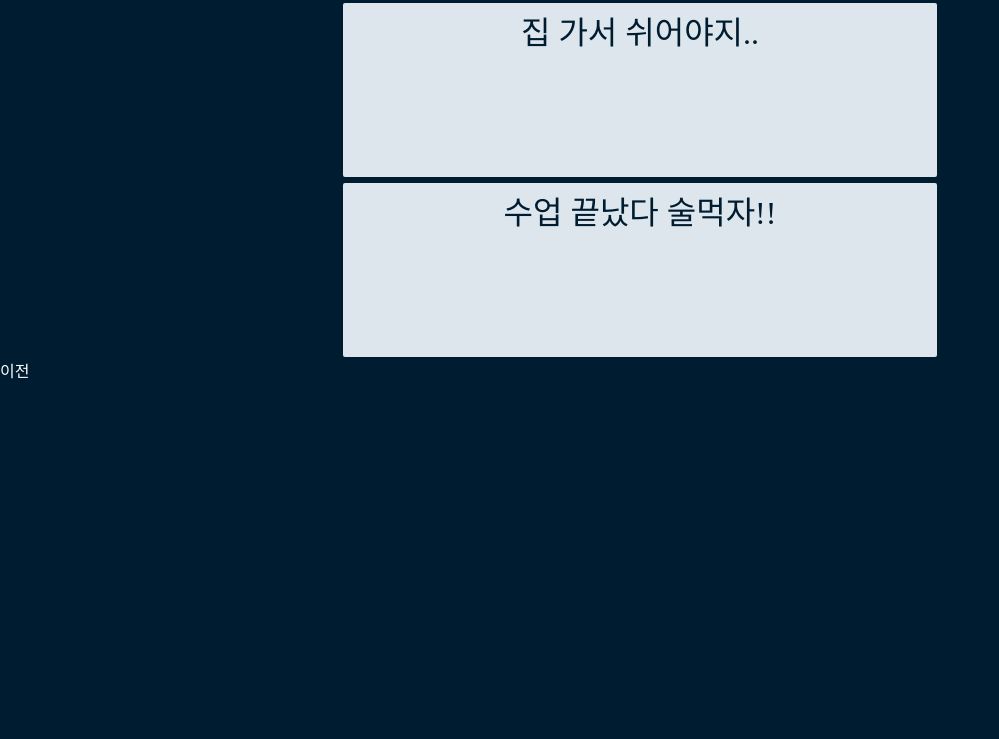
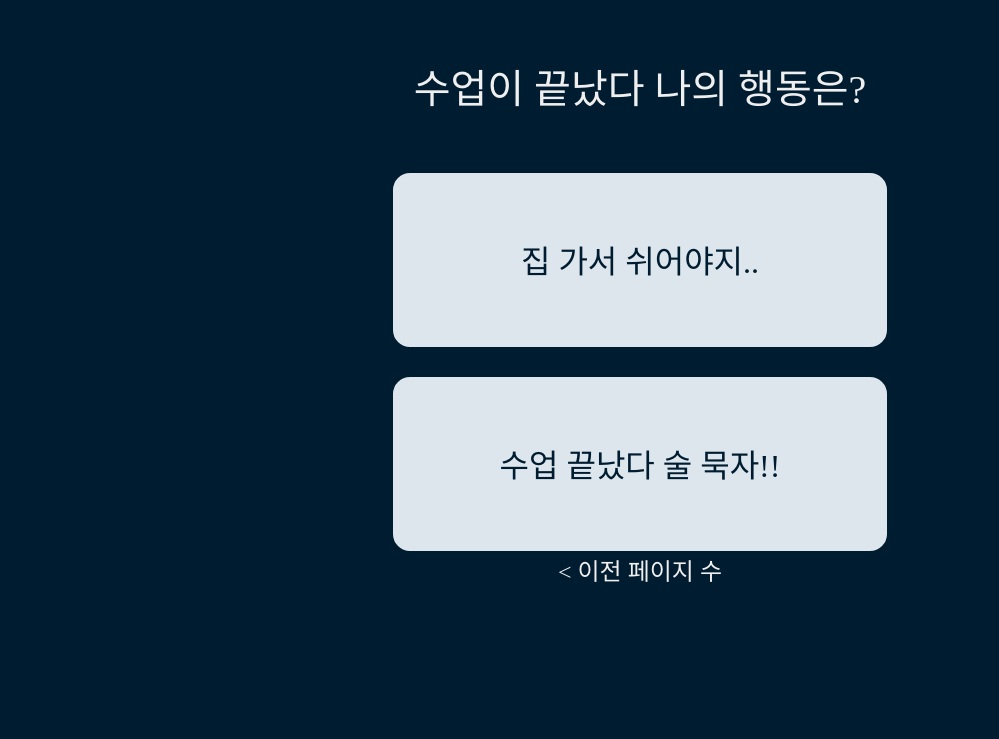
Before and after one commit to ryongseong/django_project, a Django app: page /insight/test1/ in a window 1280 px wide. Shown: the top 739 px of the page, without its empty margins (0-999 px from the left). Run offline with Django 4.2, Linux system fonts and the light colour scheme; some web fonts are replaced.

Commit message:
1차 완성

```diff
--- a/insight/insight/static/style.css
+++ b/insight/insight/static/style.css
@@ -9,56 +9,129 @@
     font-weight: normal;
     font-style: normal;
 }
+
+.shsd{
+    position: absolute;
+    height: fit-content;
+    inset: 0px;
+    /* 페이지 전체 내용 */
+}
+
+.content{
+    text-align: center;
+    /*페이지 안의 내용*/
+}
+
+.shtadf{
+    margin-top: 400px;
+    /* 시작 버튼 위치 옮기기 이미지 넣고 위치 수정 필요 */
+}
+
 a{
     text-decoration: none;
-    color: white;
-    background-color: #001C30;
-    text-align: center;
 }
 
 .btn{
+    width: 240px;
+    height: 60px;
+    color: #001C30;
     background-color: #DDE6ED;
     border: 3px solid #001C30;
-    color: #001C30;
     border-radius: 5px;
-    width: 240px;
-    height: 60px;
     font-size: 32px;
+    text-align: center;
+    /*시작 버튼*/
 }
 
 .btn:hover{
     background-color: #839eb3;
+    color: #001C30;
 }
 
-#E.btn{
-    width: 600px;
-    height: 180px;
-    border: 3px solid #001C30;
-    color: #001C30;
-    background-color: #DDE6ED;
-    font-size: 32px bold;
+footer{
+    width: 100%;
+    position: relative;
+    clear: both;
+    color: white;
     text-align: center;
-    display: flex;
-    justify-content: center;
+}
+
+/* 위에는 메인 페이지 스타일 */
+.shsdd{
+    max-width: 500px;
+    width: 70%;
+    margin: auto auto 150px;
+    /* 전체 페이지 안에서 내용 위치*/
+}
+
+.haeb{
+    padding-top: 60px;
+    /*제일 위의 질문*/
+}
+
+.coount{
+    display: contents;
+    flex-direction: column;
+    /* 이전과 페이지수 묶음 */
+}
+
+.page{
+    font-size: 24px;
+    text-align: center;
+    color: #EFEFEF;
+    display: block;
+    /*페이지 카운트 글자 크기*/
+}
+
+.coount a{
+    font-size: 24px;
+    text-align: center;
+    color: #EFEFEF;
+    /*페이지 카운트 이전 글자 크기*/
 }
 
 
-.content{
-    display: flex;
-    justify-content: center;
+.qud{
+    font-size: 40px;
+    text-align: center;
+    color: #EFEFEF;
+    margin-bottom: 50px;
+    /*제일 위 질문 내용의 글자*/
 }
 
-.sibar{
-    width: 100%;
-    /* height: 10%; */
-    background-color: #001C30;
-    font-size: 16px;
-    line-height: 1.3;
+.qdsd{
+    /*답변 할 수 있는 버튼들 묶음*/
+    display: block;
+}
+
+.answer{
+    /*답변하는 버튼 내용*/
+    font-size: 32px;
+    width: auto;
+    height: 180px;
+    background-color: #DDE6ED;
+    color: #001C30;
+    border: 3px solid #001C30;
+    border-radius: 20px;
+    padding: 65px;
     text-align: center;
-    color: white;
-    padding-top: 20px;
-    margin-top: 30px;
-    /* bottom: 0px; */
-    position: absolute;
-    margin-bottom: 15px;
 }
+
+/* 모바일 화면에서의 스타일 */
+@media (max-width: 768px) {
+    .qdsd {
+        display: flex;
+        flex-direction: column;
+        align-items: center;
+    }
+
+    .answer {
+        width: 300px;
+        max-width: 300px; /* 최대 너비 설정 */
+        height: auto; /* 내용에 맞게 높이 자동 조정 */
+        padding: 20px; /* 내용과의 간격 설정 */
+        font-size: 24px; /* 폰트 크기 조정 */
+        text-align: center;
+        margin: 10px 0; /* 간격 설정 */
+    }
+}
--- a/insight/insight/templates/layout.html
+++ b/insight/insight/templates/layout.html
@@ -13,9 +13,7 @@
 
 </head>
 <body>
-    <!-- 기본 템플릿 안에 삽입될 내용 Start -->
     {% block content %}
     {% endblock %}
-    <!-- 기본 템플릿 안에 삽입될 내용 End -->
-    </body>
+</body>
 </html>
--- a/insight/insight/templates/test1.html
+++ b/insight/insight/templates/test1.html
@@ -1,18 +1,32 @@
 {% extends 'layout.html' %}
-{% block content %}
 <head>
     <title>1번 질문</title>
 </head>
 
+{% block content %}
 <body>
-    <div class="content">
-        <form id="MBTI">
-            <a class="btn" id="E" href="{% url 'insight:second_question' %}">집 가서 쉬어야지..</a>
-            <a class="btn" id="E" href="{% url 'insight:second_question' %}">수업 끝났다 술먹자!!</a>
-        </form>
-    </div>
-    <div>
-        <a href="{% url 'insight:index' %}">이전</a>
+    <div class="shsd">
+        <div class="shsdd">
+            <div class="haeb">
+                <div class="qud">수업이 끝났다 나의 행동은?</div>
+            </div>
+            <form method="post">
+                <div class="qdsd">
+                    <a href="{% url 'insight:second_question' %}">
+                        <div class="answer">집 가서 쉬어야지..</div>
+                    </a>
+                    <br>
+                    <a href="{% url 'insight:second_question' %}">
+                        <div class="answer">수업 끝났다 술 묵자!!</div>
+                    </a>
+                </div>
+            </form>
+            <div class="coount">
+                <div class="page">
+                    <a href="{% url 'insight:index' %}">&lt; 이전</a>
+                    페이지 수</div>
+            </div>
+        </div>
     </div>
 </body>
 {% endblock %}
```
Also changed, not shown: insight/insight/templates/main.html (+19 -7 lines).
